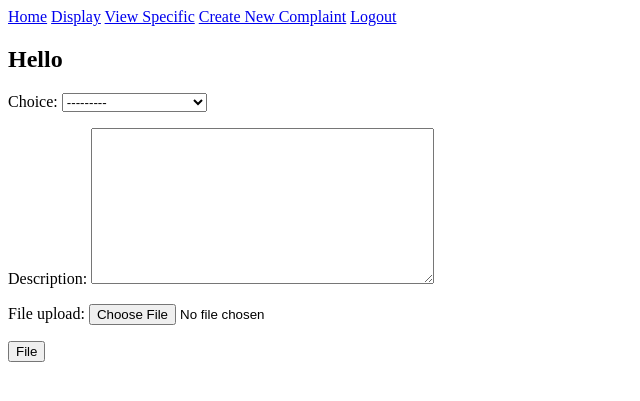
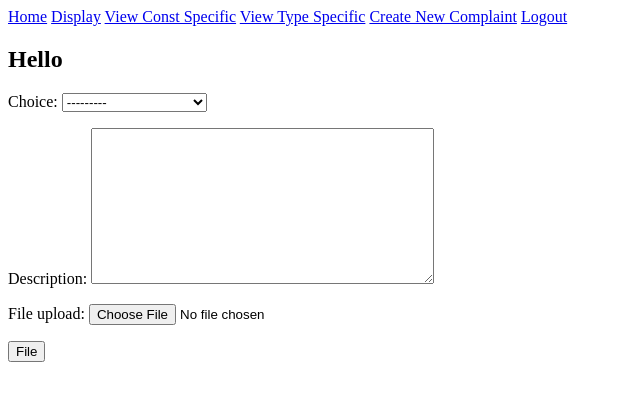
Before and after one commit to jsparmani/ECI_Website, a Django app: page /complaints/ in a window 1280 px wide. Shown: the top 401 px of the page, without its empty margins (0-640 px from the left). Run offline with Django 3.2, Linux system fonts and the light colour scheme; a user stored in the database is signed in.

Commit message:
Done with initial target

```diff
--- a/complaints/forms.py
+++ b/complaints/forms.py
@@ -8,6 +8,23 @@ class ComplaintForm(forms.ModelForm):
         model = models.Complaint
         exclude = ['user', 'created_at']
 
+
 class get_number(forms.Form):
 
-    const=forms.IntegerField()
+    const = forms.IntegerField()
+
+
+class get_type_form(forms.Form):
+
+    COMPLAINT_CHOICES = [
+        ('Booth Capturing', 'Booth Capturing'),
+        ('Bogus Voting', 'Bogus Voting'),
+        ('Liquor Distribution', 'Liquor Distribution'),
+        ('Money Distribution', 'Money Distribution'),
+        ('Over Campaigning', 'Over Campaigning'),
+        ('Obstruction to voters','Obstruction to voters'),
+        ('No armed forces', 'No armed forces'),
+        ('EVM Malfunctioning', 'EVM Malfunctioning'),
+    ]
+
+    type = forms.ChoiceField(choices=COMPLAINT_CHOICES)
--- a/complaints/urls.py
+++ b/complaints/urls.py
@@ -7,5 +7,7 @@ urlpatterns = [
     path('', views.CreateComplaint.as_view(), name="create"),
     path('display_all/', views.allConstStatus, name='display_all'),
     path('get_const_num', views.get_const_num, name='get_const_num'),
+    path('get_type', views.get_type, name='get_type'),
     path('display_const_stats/<int:const>', views.display_const_stats, name='display_const_stats'),
+    path('display_type_stats/<slug:type>', views.display_type_stats, name='display_type_stats'),
 ]
--- a/complaints/views.py
+++ b/complaints/views.py
@@ -4,6 +4,7 @@ from django.views import generic
 from django.urls import reverse_lazy
 from .import models
 from .import forms
+from django.utils.text import slugify
 from django.contrib.auth import get_user_model
 User = get_user_model()
 # Create your views here.
@@ -60,6 +61,18 @@ def get_const_num(request):
         form = forms.get_number()
     return render(request, 'complaint/get_constituency.html', {'form':form})
 
+def get_type(request):
+    if request.method == 'POST':
+        form = forms.get_type_form(request.POST)
+        if form.is_valid():
+            type = form.cleaned_data['type']
+            type = slugify(type)
+            return redirect('complaints:display_type_stats', type=type)
+        # const = request.POST['const']
+    else:
+        form = forms.get_type_form()
+    return render(request, 'complaint/get_complaint_type.html', {'form':form})
+
 
 def display_const_stats(request, const):
     booth_capturing_num = models.Complaint.objects.all().filter(
@@ -88,3 +101,14 @@ def display_const_stats(request, const):
             'armed_forces_num': armed_forces_num,
             'evm_malfunctioning_num': evm_malfunctioning_num}
     return render(request, 'complaint/display_const_stats.html', context=dict)
+
+def display_type_stats(request, type):
+    dict = {}
+
+    type = type.replace("-", " ")
+
+    for i in range(1,10):
+        const = models.Complaint.objects.all().filter(
+        choice__iexact=type, user__voter_details__cons_no__iexact=i).count()
+        dict.update({i:const})
+    return render(request, 'complaint/display_type_stats.html', {'dict':dict})
--- a/templates/base.html
+++ b/templates/base.html
@@ -11,7 +11,8 @@
 <body>
     <a href="{%  url 'home' %}">Home</a>
     <a href="{% url 'complaints:display_all' %}">Display</a>
-    <a href="{% url 'complaints:get_const_num' %}">View Specific</a>
+    <a href="{% url 'complaints:get_const_num' %}">View Const Specific</a>
+    <a href="{% url 'complaints:get_type' %}">View Type Specific</a>
     {% if user.is_authenticated %}
         <a href="{% url 'complaints:create' %}">Create New Complaint</a>
         <a href="{% url 'accounts:logout' %}">Logout</a>
```
Also changed, not shown: complaints/templates/complaint/display_type_stats.html (added, +14 -0 lines), complaints/templates/complaint/get_complaint_type.html (added, +22 -0 lines), db.sqlite3.
